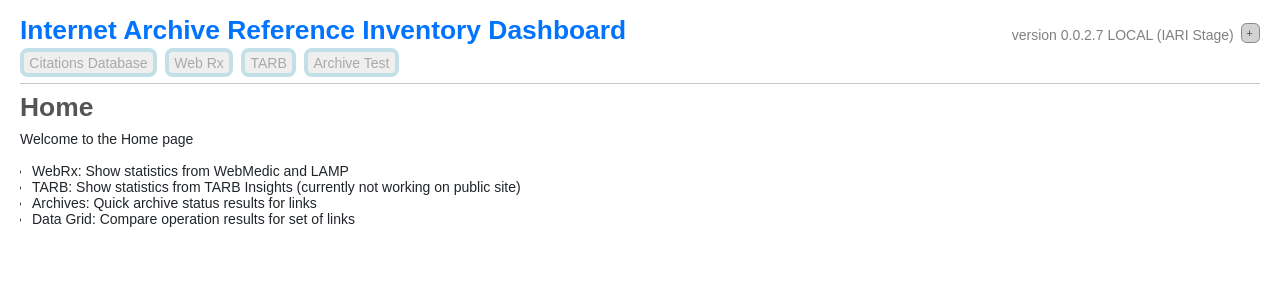
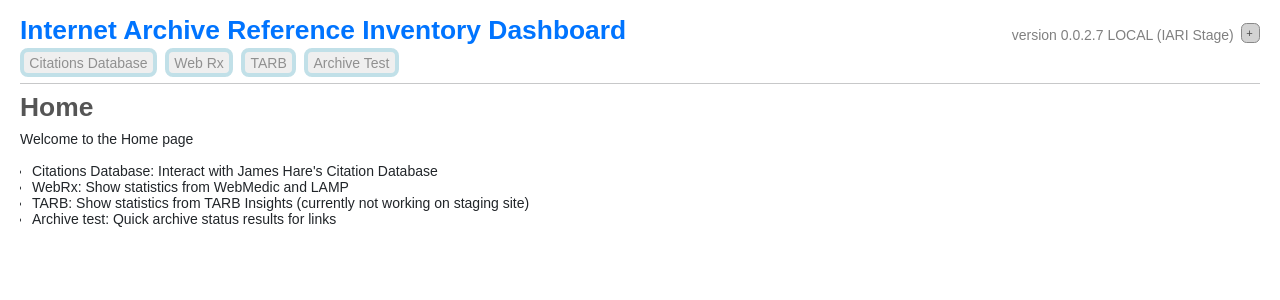
Before and after one commit to internetarchive/iaridash, a React (Create React App) app: page / in a window 1280 px wide. Shown: the top 300 px of the page. Built offline with nearby package versions, Linux system fonts and the light colour scheme.

Commit message:
cosmetic changes

```diff
--- a/src/index.css
+++ b/src/index.css
@@ -144,6 +144,7 @@
 /* local environment */
 body.env-local .iaridash h1.app-title {
     color:#1ecc36;
+    margin-bottom:.5rem !important;
 }
 
 
@@ -231,12 +232,13 @@
     border-radius: .5rem;
     padding:2pt 4pt;
 
-    color:darkgrey;
+    color: #909090;
     background-color: var(--color-bg-tab);
 
 }
 .iaridash .main-page-nav li a:hover {
     border: var(--border-tab-hover);
+    color: #606060;
 }
 .iaridash .main-page-nav li a.active-link:hover {
     border: var(--border-tab-active-hover);
--- a/src/layouts/AppHeader.js
+++ b/src/layouts/AppHeader.js
@@ -30,8 +30,8 @@
     })
 
     const localRoutes = [
-        ["/grid",'Data DataGrid'],
-        ["/command", 'CommandTest Tester'],
+        ["/grid",'DataGrid'],
+        ["/command", 'Command Tester'],
         ["/links", 'IARI Tester'],
     ].map(rp => {
         return <li key={rp[0]}>
--- a/src/pages/Home.js
+++ b/src/pages/Home.js
@@ -10,10 +10,10 @@
         <div className={"container-fluid"}>
             <div className={"row"}>
                 <ul>
+                    <li>Citations Database: Interact with James Hare's Citation Database</li>
                     <li>WebRx: Show statistics from WebMedic and LAMP</li>
-                    <li>TARB: Show statistics from TARB Insights (currently not working on public site)</li>
-                    <li>Archives: Quick archive status results for links</li>
-                    <li>Data Grid: Compare operation results for set of links</li>
+                    <li>TARB: Show statistics from TARB Insights (currently not working on staging site)</li>
+                    <li>Archive test: Quick archive status results for links</li>
                 </ul>
             </div>
         </div>
--- a/src/pages/TestArchives/TestArchives.js
+++ b/src/pages/TestArchives/TestArchives.js
@@ -133,7 +133,7 @@
                     <div className={"iari-ux-container"}>
 
                         <div className={"iari-ux-header"}>
-                            <h3>Results here</h3>
+                            <h3>Results:</h3>
                         </div>
 
                         <div className={"iari-ux-body"}>
```
